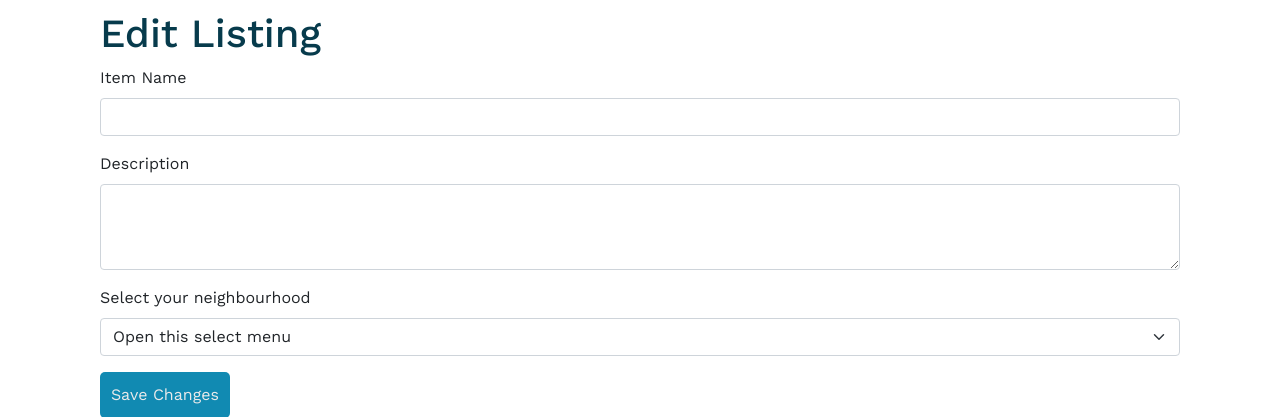
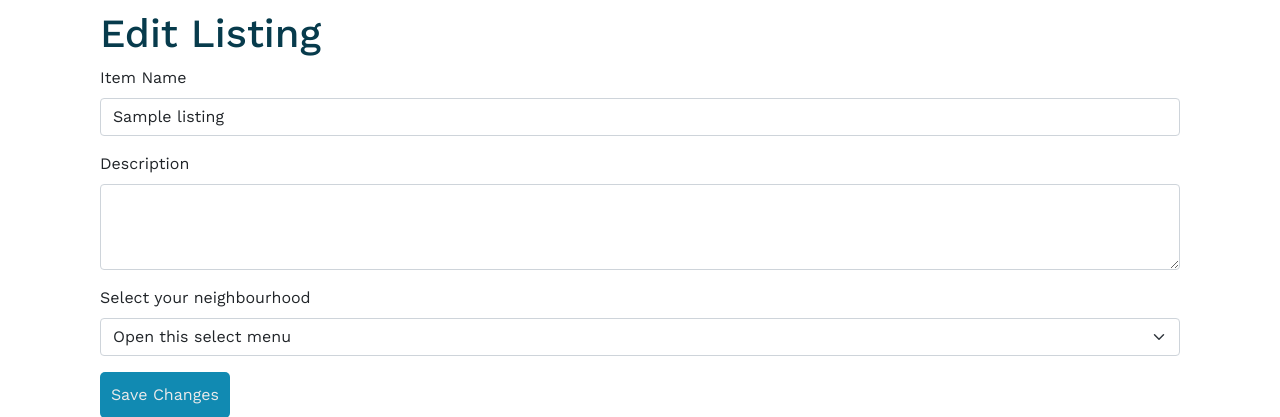
Before and after one commit to elyzx/freecycle, a Node server app: template views/listings/editListing.hbs in a window 1280 px wide. Shown: the part 185-602 px from the top of the page. Run offline with Node 20, Linux system fonts and the light colour scheme; tables that the repository leaves empty hold one stand-in row (values such as "Sample post"); the template is opened without the code that fills it: values that come from a table or form of the project are taken from there, most other values are stand-ins (such as "Sample title", 1, 10 or a date in 2020); some libraries are stand-ins or nearby versions.

Commit message:
commit before merge

```diff
--- a/views/layout.hbs
+++ b/views/layout.hbs
@@ -23,6 +23,7 @@
          <button class="navbar-toggler" type="button" data-bs-toggle="collapse" data-bs-target="#navbarSupportedContent" aria-controls="navbarSupportedContent" aria-expanded="false" aria-label="Toggle navigation">
             <span class="navbar-toggler-icon"></span>
          </button>
+
          <div class="collapse navbar-collapse" id="navbarSupportedContent">
             <ul class="navbar-nav ms-auto mb-2 mb-lg-0">
                <li class="nav-item">
--- a/views/listings/editListing.hbs
+++ b/views/listings/editListing.hbs
@@ -5,23 +5,23 @@
 
     <div class="mb-3">
       <label for="exampleInputTitle" class="form-label">Item Name</label>
-      <input type="text" name="title" value="" class="form-control" id="exampleInputTitle">
+      <input type="text" name="title" value="{{listing.title}}" class="form-control" id="exampleInputTitle">
     </div>
 
     <div class="mb-3">
       <label for="exampleFormControlTextarea1" class="form-label">Description</label>
-      <textarea class="form-control" name="description" value="" id="exampleFormControlTextarea1" rows="3"></textarea>
+      <textarea class="form-control" name="description" value="{{listing.description}}" id="exampleFormControlTextarea1" rows="3"></textarea>
     </div>
 
     <!-- Add photo upload here -->
 
     <div class="mb-3">
       <label for="exampleInputNeighbourhood" class="form-label">Select your neighbourhood</label>
-      <select class="form-select" value="" aria-label="Default select example">
-        {{#each neighbourhood}}
-          <option selected> Open this select menu</option>
-          <option value="{{this._id}}">{{this.neighbourhood}}</option>
-        {{/each}}
+      <select class="form-select" name="neighbourhood" value="{{listing.neighbourhood}}" aria-label="Default select example">
+        <option selected> Open this select menu</option>
+          {{#each neighbourhood}}
+            <option value="{{this._id}}">{{this.neighbourhood}}</option>
+    {{/each}}
       </select>
   </div>
 
```
Also changed, not shown: routes/listing.routes.js (+10 -0 lines).
